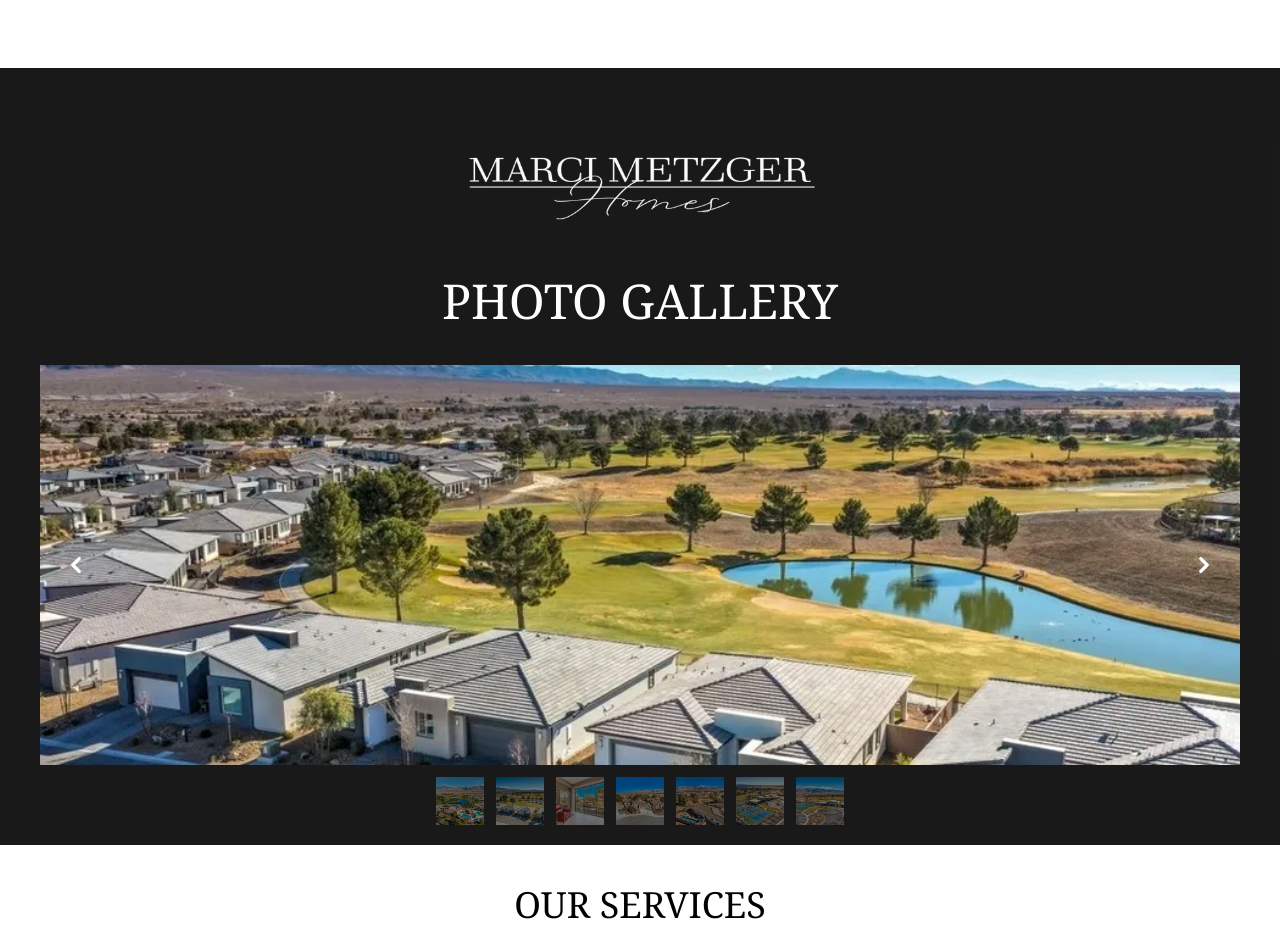
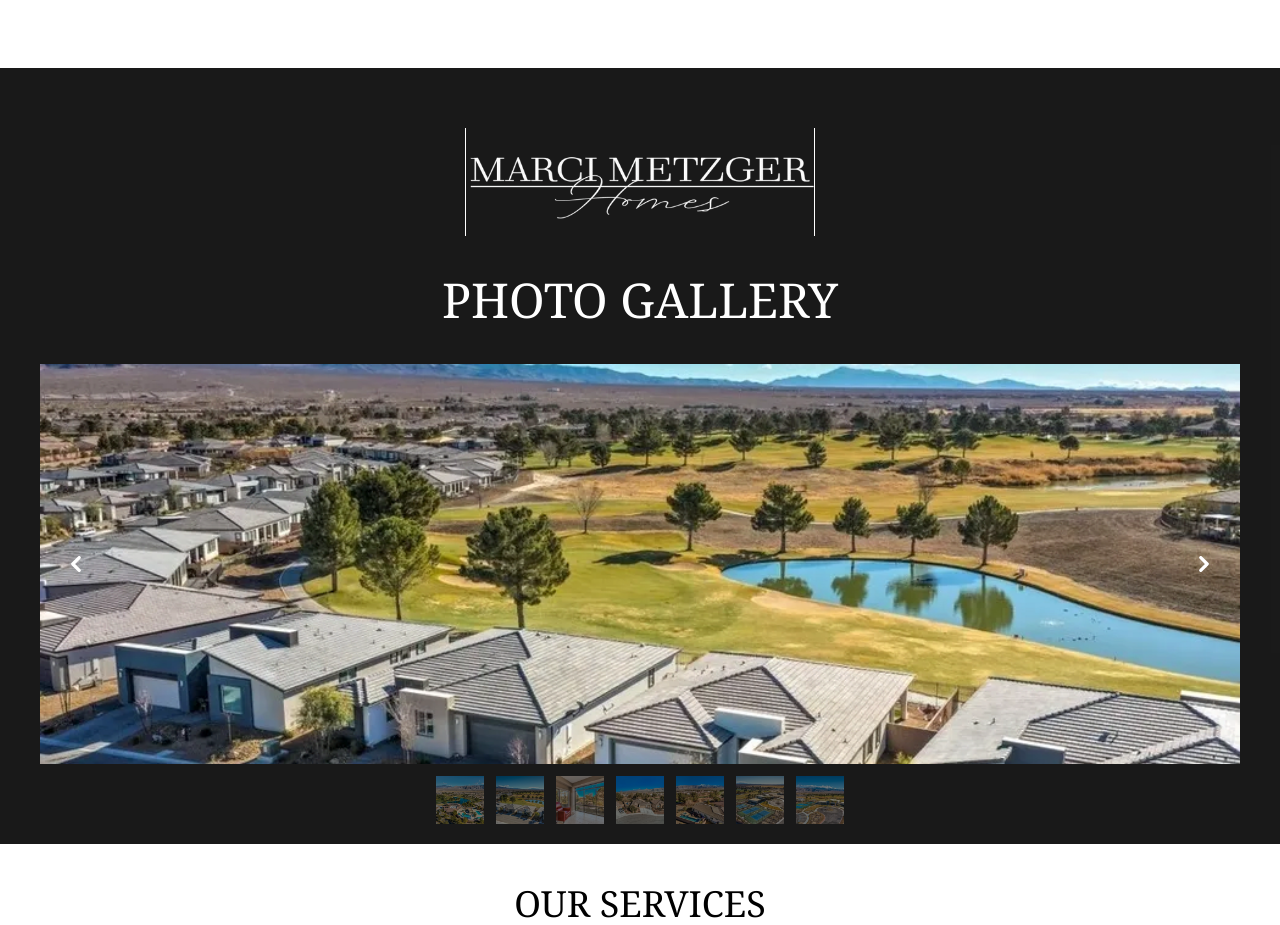
Before and after one commit to jmBaldano/Real-Estate-Website, a Vue app: page / in a window 1280 px wide. Shown: the part 3920-4845 px from the top of the page. Built offline with nearby package versions, Linux system fonts and the light colour scheme.

Commit message:
logo design

```diff
--- a/src/Carousel.vue
+++ b/src/Carousel.vue
@@ -1,5 +1,5 @@
 <template>
-    <a href="#Home"><img src="/images/logo1.png" class="block mx-auto max-w-[250px] md:max-w-[350px] h-auto md:pl-0 pb-10"></a>
+    <a href="#Home"><img src="/images/logo1.png" class=" block mx-auto max-w-[250px] md:max-w-[350px] h-auto md:pl-0 mb-10 transition transform duration-500 border-x-1 hover:border-transparent  border-white"></a>
     <h1 class="pb-10 font-serif text-2xl md:text-5xl text-center text-white">PHOTO GALLERY</h1>
     <div id="indicators-carousel" class="relative mx-auto w-full max-w-[1200px]" data-carousel="slide">
     <!-- Carousel wrapper -->
--- a/src/style.css
+++ b/src/style.css
@@ -28,6 +28,13 @@
          after:origin-right after:scale-x-0 after:transition-transform after:duration-500
          hover:after:scale-x-100 hover:after:origin-left;
 }
+.logoLine{
+  @apply relative duration-500
+        after:content-[''] after:absolute after:-bottom-1 after:right-0
+         after:h-[2px] after:w-full after:bg-white
+         after:origin-right after:scale-x-0 after:transition-transform after:duration-500
+         hover:after:scale-x-100 hover:after:origin-left;
+}
 
 .main-container {
         height: 100vh;
```
